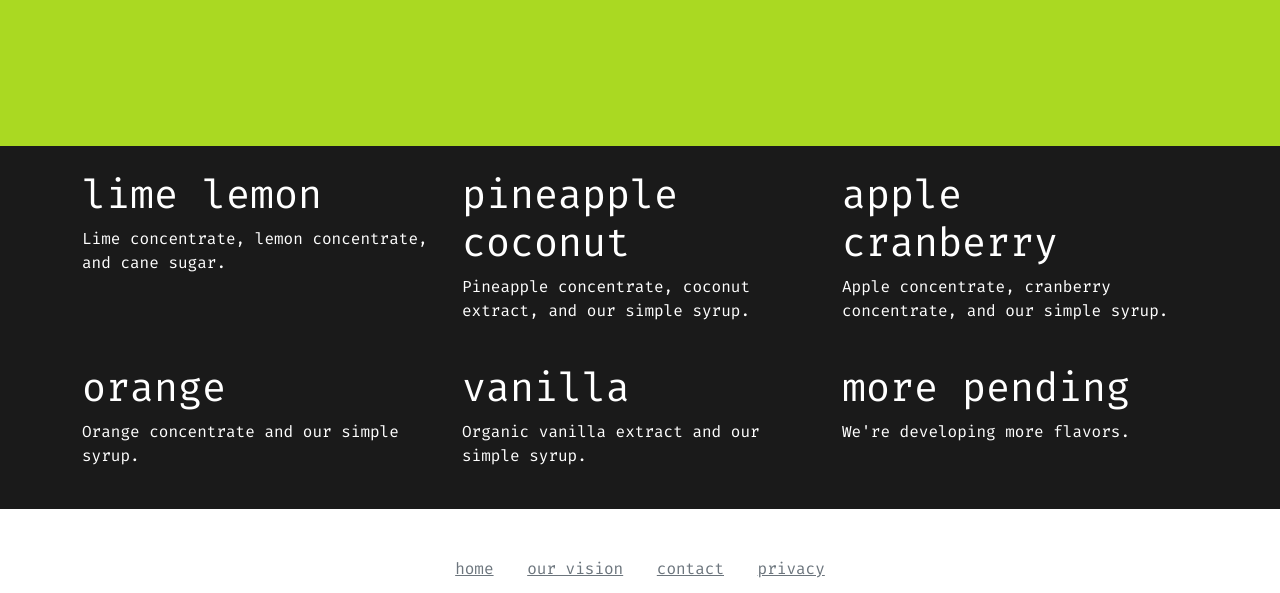
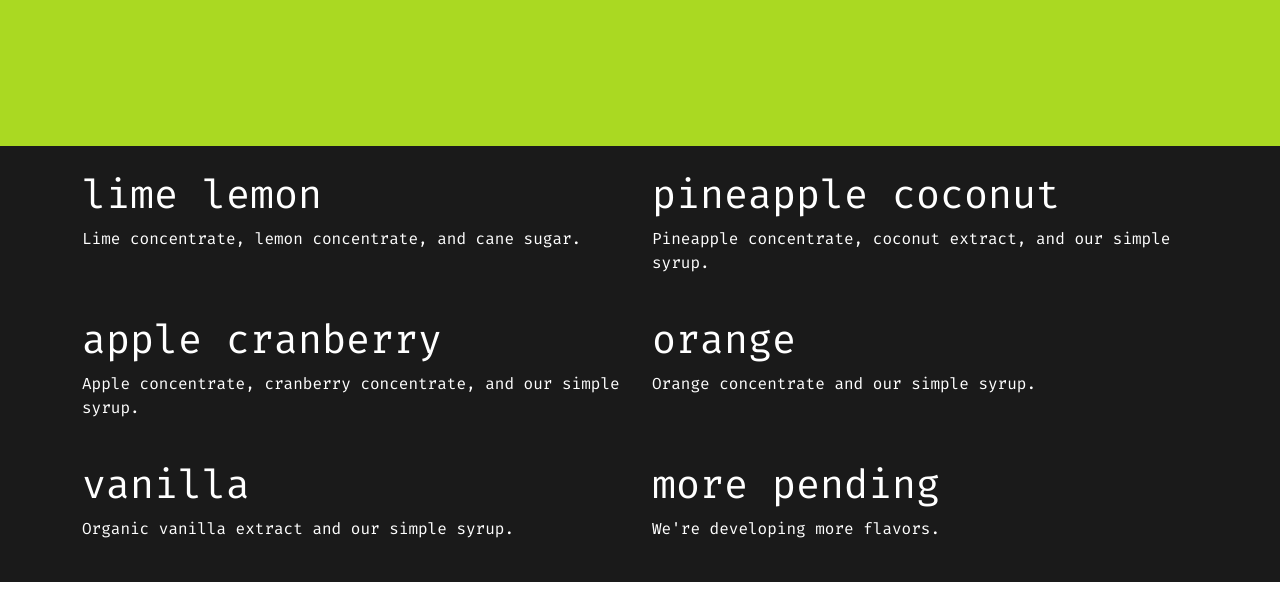
Before and after one commit to blank-space-systems/website, a plain HTML site: page flavors.html in a window 1280 px wide. Shown: the part 1146-1739 px from the top of the page. Drawn offline with Linux system fonts and the light colour scheme; a script that the page names is missing.

Commit message:
fixed spacing on flavors page

```diff
--- a/flavors.html
+++ b/flavors.html
@@ -100,52 +100,57 @@ window.Papercups = {
         </div>
     </div><!-- End: Parallax Background -->
     <section style="width: 100%;padding-top: 25px;padding-bottom: 25px;background: #1a1a1a;">
-        <!-- Start: 1 Row 3 Columns -->
+        <!-- Start: 1 Row 2 Columns -->
         <div class="container">
             <div class="row">
-                <div class="col-md-4">
+                <div class="col-md-6">
                     <div class="text-white">
                         <h1>lime lemon</h1>
                         <p>Lime concentrate, lemon concentrate, and cane sugar.</p>
                     </div>
                 </div>
-                <div class="col-md-4">
+                <div class="col-md-6">
                     <div class="text-white">
                         <h1>pineapple coconut</h1>
                         <p>Pineapple concentrate, coconut extract, and our simple syrup.</p>
                     </div>
                 </div>
-                <div class="col-md-4">
+            </div>
+        </div><!-- End: 1 Row 2 Columns -->
+        <!-- Start: 1 Row 2 Columns -->
+        <div class="container" style="margin-top: 25px;">
+            <div class="row">
+                <div class="col-md-6">
                     <div class="text-white">
                         <h1>apple cranberry</h1>
                         <p>Apple concentrate, cranberry concentrate, and our simple syrup.</p>
                     </div>
                 </div>
-            </div>
-        </div><!-- End: 1 Row 3 Columns -->
-        <!-- Start: 1 Row 3 Columns -->
-        <div class="container" style="margin-top: 25px;">
-            <div class="row">
-                <div class="col-md-4">
+                <div class="col-md-6">
                     <div class="text-white">
                         <h1>orange</h1>
                         <p>Orange concentrate and our simple syrup.</p>
                     </div>
                 </div>
-                <div class="col-md-4">
+            </div>
+        </div><!-- End: 1 Row 2 Columns -->
+        <!-- Start: 1 Row 2 Columns -->
+        <div class="container" style="margin-top: 25px;">
+            <div class="row">
+                <div class="col-md-6">
                     <div class="text-white">
                         <h1>vanilla</h1>
                         <p>Organic vanilla extract and our simple syrup.</p>
                     </div>
                 </div>
-                <div class="col-md-4">
+                <div class="col-md-6">
                     <div class="text-white">
                         <h1>more pending</h1>
                         <p>We're developing more flavors.</p>
                     </div>
                 </div>
             </div>
-        </div><!-- End: 1 Row 3 Columns -->
+        </div><!-- End: 1 Row 2 Columns -->
     </section><!-- Start: Footer Basic -->
     <footer class="text-center">
         <div class="container text-muted py-4 py-lg-5">
```
